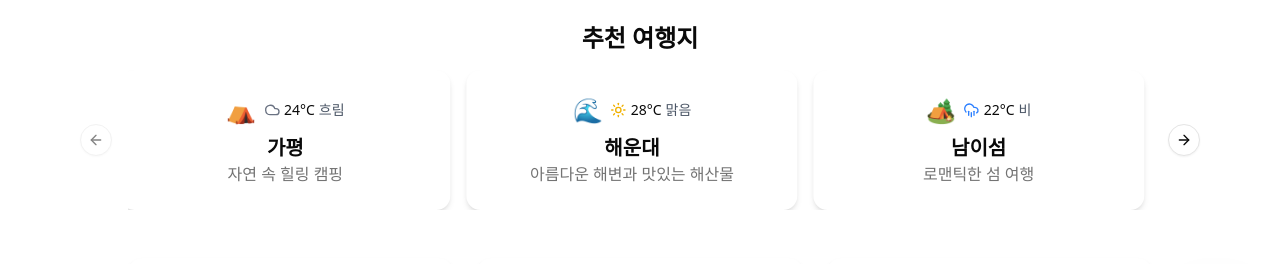
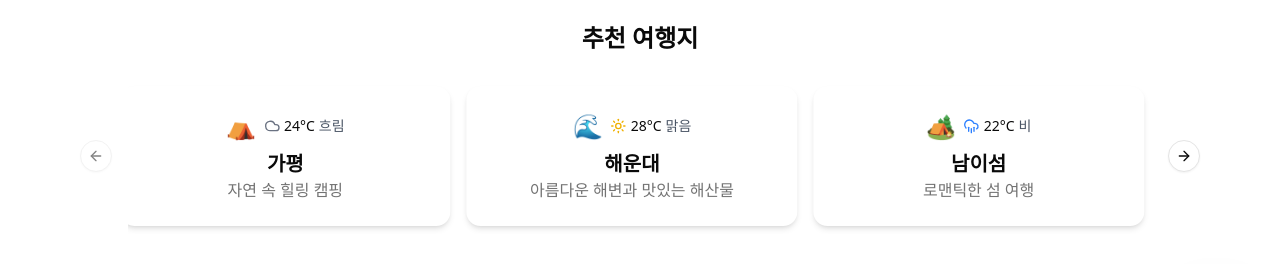
Before and after one commit to aicc6/weather-flick-front, a React (Vite) app: page / in a window 1280 px wide. Shown: the part 438-702 px from the top of the page. Built offline with nearby package versions, Linux system fonts and the light colour scheme; no server answers.

Commit message:
메인 페이지 추천 여행지 슬라이드 박스 쉐도우 가져리는 문제 해결

```diff
--- a/src/components/pages/main/index.jsx
+++ b/src/components/pages/main/index.jsx
@@ -134,7 +134,7 @@ export function MainPage() {
               transform: `translateX(-${currentIndex * (100 / visibleCount)}%)`,
               transition: 'transform 0.5s ease',
             }}
-            className="flex"
+            className="my-2"
           >
             {destinations.map((destination) => (
               <div
--- a/src/components/ui/carousel.jsx
+++ b/src/components/ui/carousel.jsx
@@ -113,7 +113,7 @@ function CarouselContent({ className, ...props }) {
   return (
     <div
       ref={carouselRef}
-      className="overflow-hidden"
+      className={cn('overflow-hidden', className)}
       data-slot="carousel-content"
     >
       <div
```
